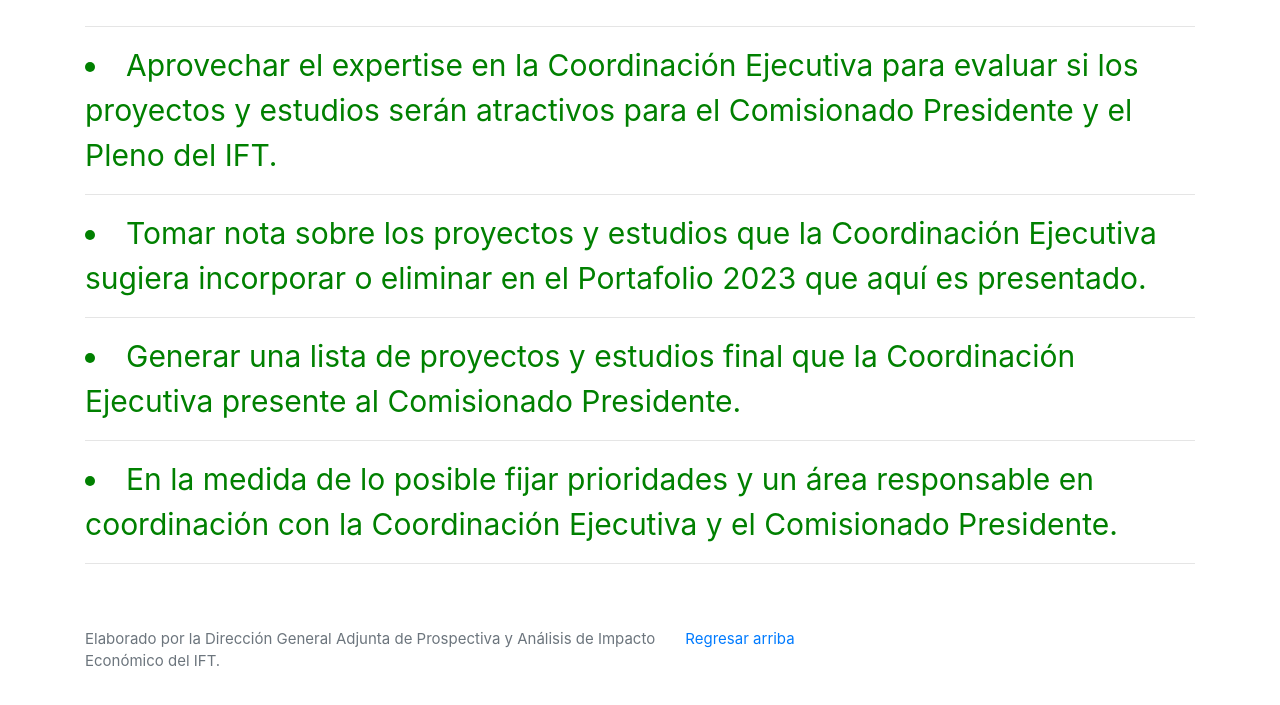
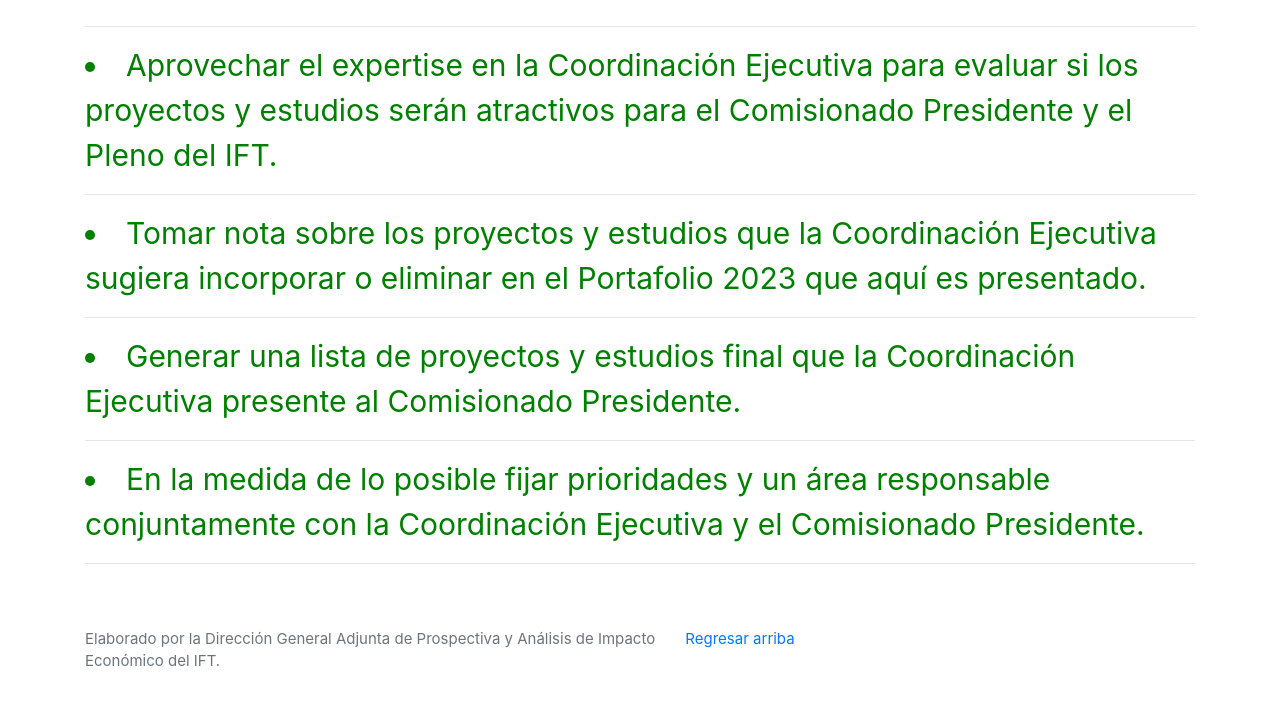
Before and after one commit to RodGuarneros/proyectos2023.github.io, a plain HTML site: page visualization_etl.html in a window 1280 px wide. Shown: the part 554-1259 px from the top of the page. Drawn offline with nearby package versions, Linux system fonts and the light colour scheme; files whose address does not match are found by name.

Commit message:
Modificaciones menores 2

```diff
--- a/visualization_etl.html
+++ b/visualization_etl.html
@@ -121,7 +121,7 @@
               <hr>
               <li style="color:green;font-size:30px">Generar una lista de proyectos y estudios final que la Coordinación Ejecutiva presente al Comisionado Presidente.</li>
               <hr>
-              <li style="color:green;font-size:30px">En la medida de lo posible fijar prioridades y un área responsable en coordinación con la Coordinación Ejecutiva y el Comisionado Presidente.</li>
+              <li style="color:green;font-size:30px">En la medida de lo posible fijar prioridades y un área responsable conjuntamente con la Coordinación Ejecutiva y el Comisionado Presidente.</li>
               <hr>
           </div>
           <div class="col-md-12">
```
